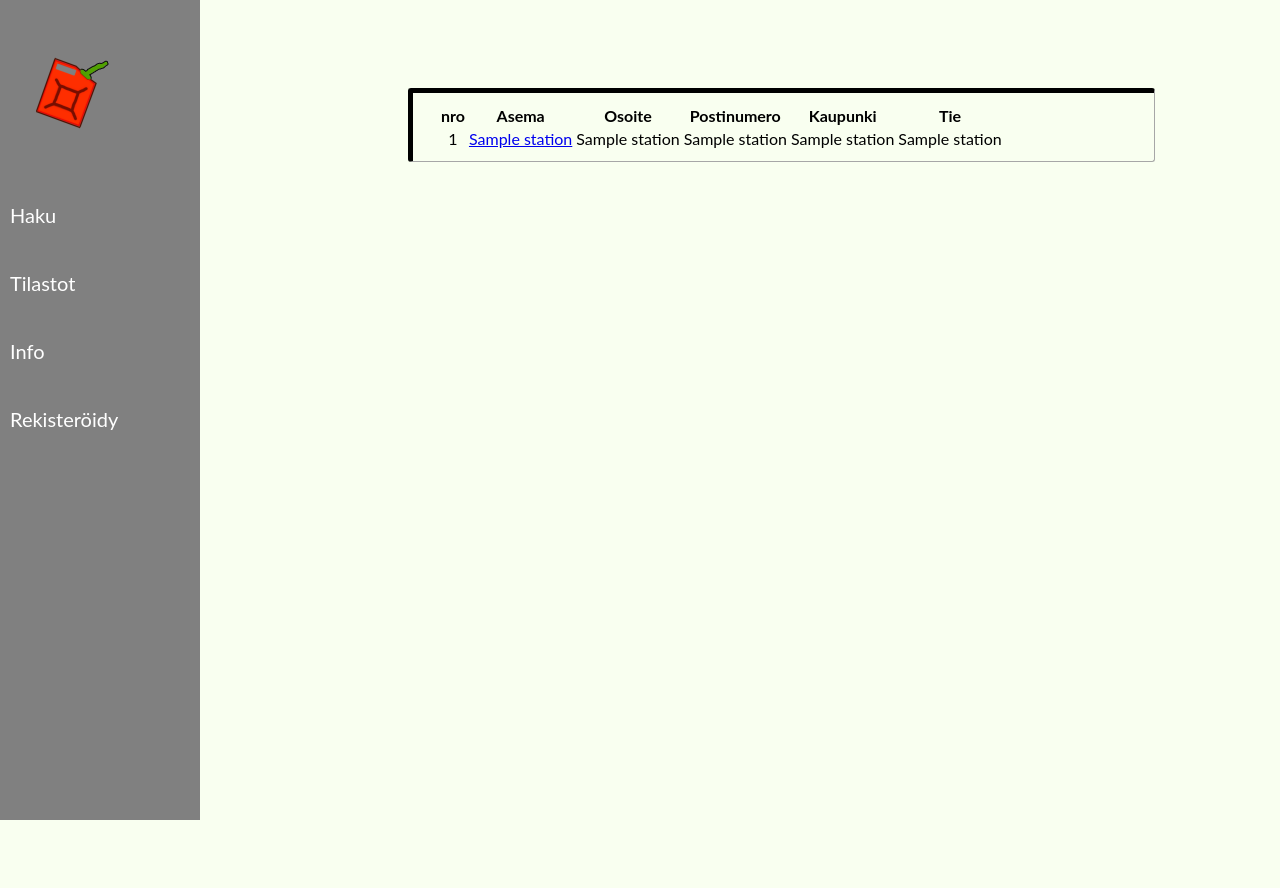
After one commit to aapohu/tsoha-hintaseuranta, a Flask app: template templates/stations.html in a window 1280 px wide. The commit adds this page. Run offline with Flask 2, Linux system fonts and the light colour scheme; the template is opened without the code that fills it: most values are stand-ins (such as "Sample title", 1, 10 or a date in 2020); some libraries are stand-ins or nearby versions.

Commit message:
small changes and new endpoint for station list

```diff
--- a/routes.py
+++ b/routes.py
@@ -224,3 +224,9 @@ def user(id):
                 db.unban_user(id)
             return flask.redirect("/user/"+str(id))
         return flask.redirect("/")
+
+
+@app.route("/stations", methods=["GET"])
+def stations():
+    stations = db.get_stations()
+    return flask.render_template("stations.html", stations=stations)
--- a/templates/index.html
+++ b/templates/index.html
@@ -38,7 +38,7 @@
       <td>{{ averages[1] }}</td>
       <td>{{ averages[2] }}</td>
       <td>{{ averages[3] }}</td>
-      <td>{{ averages.date.strftime("%d.%m.%y. %H:%M") }}</td>
+      <td>{{ averages.date.strftime("%d.%m.%y.") }}</td>
     </tr>
 
     {% for price in prices %}
--- a/templates/newprice.html
+++ b/templates/newprice.html
@@ -84,7 +84,11 @@
       <td>{{ station[2] }}</td>
       <td>{{ station[4] }}</td>
       <td>{{ station[3] }}</td>
-      <td>{{ station[5] }}</td>
+      <td>
+        {% if station[5] != "0" %}
+        {{ station[5] }}
+        {% endif %}
+      </td>
     </tr>
 
     {% endfor %}
--- a/templates/station.html
+++ b/templates/station.html
@@ -6,6 +6,11 @@
 
     <h2>{{ station.station_name }}</h2>
     <p>Osoite: {{ station.addr }}, {{ station.postnr }}, {{ station.city }}</p>
+
+    {% if station.road != "0" %}
+    <p>Tie {{ station.road }}</p>
+    {% endif %}
+
     {% if station.operational == True %}
     <p>Asema on toiminnassa.</p>
     {% else %}
--- /dev/null
+++ b/templates/stations.html
@@ -0,0 +1,38 @@
+{% extends "layout.html" %}
+{% block title %}Asemat{% endblock %}
+{% block content%}
+
+<div class="divider"></div>
+
+<div class="center content">
+
+    <div class="corner contentacc">
+        <table>
+            <tr>
+                <th>nro</th>
+                <th>Asema</th>
+                <th>Osoite</th>
+                <th>Postinumero</th>
+                <th>Kaupunki</th>
+                <th>Tie</th>
+            </tr>
+            {% for station in stations %}
+    <tr>
+        <td>{{ station[0] }}</td>
+        <td><a href="/station/{{ station[0] }}">{{ station[1] }} </a></td>
+        <td>{{ station[2] }}</td>
+        <td>{{ station[4] }}</td>
+        <td>{{ station[3] }}</td>
+        <td>
+            {% if station[5] != "0" %}
+            {{ station[5] }}
+            {% endif %}
+        </td>
+    </tr>
+
+    {% endfor %}
+</table>
+</div>
+</div>
+
+{% endblock %}
```
